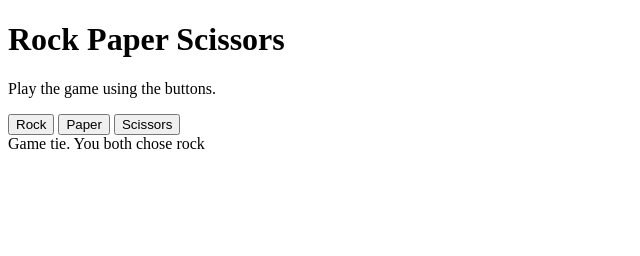
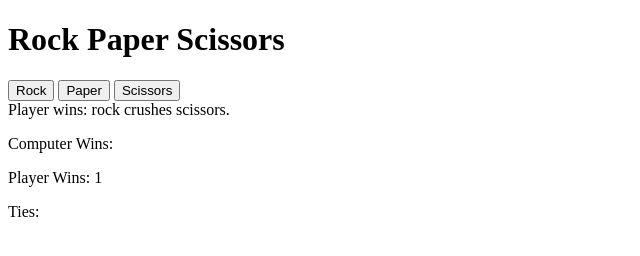
Before and after one commit to john-walter-munene/Rock--Paper--Scissors, a plain HTML site: page index.html in a window 1280 px wide. Both pictures are taken after a click on the button "Rock". Shown: the whole page, without its empty margins (0-640 px from the left). Drawn offline with Linux system fonts and the light colour scheme.

Commit message:
Completed Project Objectives.

```diff
--- a/index.html
+++ b/index.html
@@ -10,7 +10,6 @@
 <body>
     <div class="header">
         <h1>Rock Paper Scissors</h1>
-        <p>Play the game using the buttons.</p>
     </div>
     <div class="game">
         <button class="rock">Rock</button>
@@ -18,5 +17,11 @@
         <button class="scissors">Scissors</button>
     </div>
     <div class="winner"></div>
+    <div class="running-score">
+        <p class="computer">Computer Wins: </p>
+        <p class="player">Player Wins: </p>
+        <p class="ties">Ties: </p>
+    </div>
+    <div class="overall-winner"></div>
 </body>
 </html>
--- a/script.js
+++ b/script.js
@@ -29,7 +29,6 @@ function playRound(playerSelection, computerSelection) {
         } else if (computerSelection === 'scissors' && playerSelection === 'paper'){
             winner = "Computer wins: scissors cuts paper";
         } else {
-            alert("Please input a valid game value.");
             winner = "No round!";
         }
     }
@@ -39,13 +38,52 @@ function playRound(playerSelection, computerSelection) {
 
 const buttons = document.querySelectorAll('button');
 let declareWinner = document.querySelector('.winner');
+let overallWinner = document.querySelector('.overall-winner');
 
 buttons.forEach((button) => {
-    button.addEventListener('click', () => {
-        let playerChoice = button.textContent;
-        let computerChoice = getComputerChoice();
-        declareWinner.textContent = '';
-        let gameWinner = playRound(playerChoice, computerChoice);
-        declareWinner.textContent = gameWinner;
-    });
+    button.addEventListener('click', showWinner);
 });
+
+function showWinner(event) {
+    let playerChoice = event.target.className;
+    let computerChoice = getComputerChoice();
+    declareWinner.textContent = '';
+    let gameWinner = playRound(playerChoice, computerChoice);
+    declareWinner.textContent = gameWinner;
+    updateScores(gameWinner);
+    let finalWinner = allWinner(playerWins, computerWins);
+    overallWinner.textContent = finalWinner
+}
+
+let computerWins = 0;
+let playerWins = 0;
+let ties = 0;
+
+let runningCompWin = document.querySelector('.computer');
+let runningPlayerWin = document.querySelector('.player');
+let runningTies = document.querySelector('.ties');
+
+function updateScores(winner) {
+    let winnerCheck = winner.toLowerCase();
+    let players = ['player', 'computer'];
+    if (winnerCheck.match(players[0])) {
+        playerWins += 1;
+        runningPlayerWin.textContent = `Player Wins: ${playerWins}`;
+    } else if (winnerCheck.match(players[1])) {
+        computerWins += 1;
+        runningCompWin.textContent = `Computer Wins: ${computerWins}`;
+    } else {
+        ties += 1;
+        runningTies.textContent = `Tie Counts: ${ties}`;
+    }
+}
+
+function allWinner(playerScore, computerScore) {
+    let overallWinnerText = '';
+    if (playerScore === 5) {
+        overallWinnerText = "Player wins 5 rounds!";
+    } else if (computerScore === 5) {
+        overallWinnerText = "Computer wins 5 rounds!"
+    }
+    return overallWinnerText;
+}
```
Also changed, not shown: yora.js (+6 -5 lines), 1 other file.
